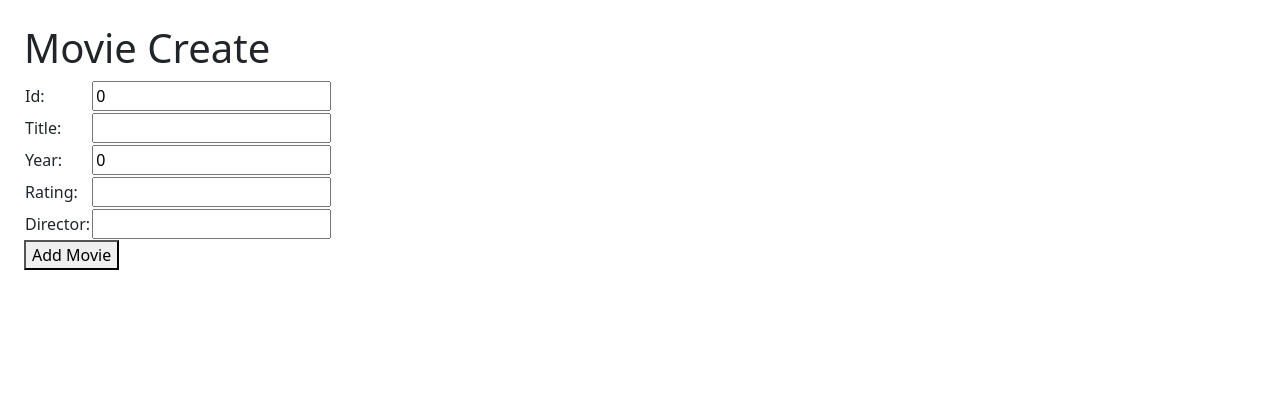
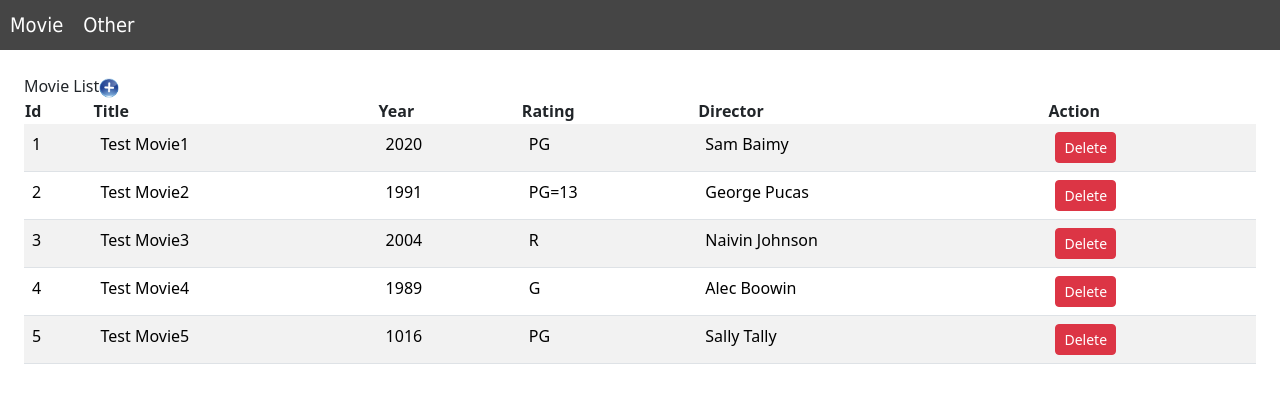
Before and after one commit to sean-blessing/bmdb-ng-20240819, an Angular app: page /movie-list in a window 1280 px wide. Before the commit this address led to /. Shown: the top 402 px of the page. Built offline with nearby package versions, Linux system fonts and the light colour scheme.

Commit message:
added routing

```diff
--- a/src/app/app-routing.module.ts
+++ b/src/app/app-routing.module.ts
@@ -1,7 +1,15 @@
 import { NgModule } from '@angular/core';
 import { RouterModule, Routes } from '@angular/router';
+import { MovieListComponent } from './feature/movie/movie-list/movie-list.component';
+import { MovieCreateComponent } from './feature/movie/movie-create/movie-create.component';
+import { NotFoundComponent } from './core/not-found/not-found.component';
 
-const routes: Routes = [];
+const routes: Routes = [
+  { path: '', redirectTo: '/movie-list', pathMatch: 'full'},
+  { path: 'movie-list', component: MovieListComponent},
+  { path: 'movie-create', component: MovieCreateComponent},
+  { path: '**', component: NotFoundComponent}
+];
 
 @NgModule({
   imports: [RouterModule.forRoot(routes)],
--- a/src/app/app.component.html
+++ b/src/app/app.component.html
@@ -1 +1,2 @@
-<app-movie-create></app-movie-create>
+<app-menu></app-menu>
+<router-outlet></router-outlet>
--- a/src/app/app.module.ts
+++ b/src/app/app.module.ts
@@ -6,12 +6,16 @@ import { AppComponent } from './app.component';
 import { MovieListComponent } from './feature/movie/movie-list/movie-list.component';
 import { MovieCreateComponent } from './feature/movie/movie-create/movie-create.component';
 import { FormsModule } from '@angular/forms';
+import { NotFoundComponent } from './core/not-found/not-found.component';
+import { MenuComponent } from './core/menu/menu.component';
 
 @NgModule({
   declarations: [
     AppComponent,
     MovieListComponent,
-    MovieCreateComponent
+    MovieCreateComponent,
+    NotFoundComponent,
+    MenuComponent
   ],
   imports: [
     BrowserModule,
--- /dev/null
+++ b/src/app/core/menu/menu.component.css
@@ -0,0 +1,30 @@
+nav {
+	width:100%;
+	background-color: #454545;
+	padding: 10px 0;
+
+}
+ul {
+	padding: 0;
+	margin: 0;
+}
+li {
+	display: inline-block;
+	text-align:center;
+	font-size: 20px;
+}
+a {
+	color: white;
+	text-decoration: none;
+	padding: 10px;
+	font-family: Tahoma;
+}
+
+a:hover {
+	background-color: black;
+}
+
+img {
+    max-width:4%;
+    max-height:4%;
+}
--- /dev/null
+++ b/src/app/core/menu/menu.component.html
@@ -0,0 +1,7 @@
+<nav>
+  <ul>
+    <li *ngFor="let mi of menuItems" title="{{ mi.tooltip }}">
+      <a routerLink="{{ mi.href }}">{{ mi.display }}</a>
+    </li>
+  </ul>
+</nav>
--- /dev/null
+++ b/src/app/core/menu/menu.component.ts
@@ -0,0 +1,19 @@
+import { Component, OnInit } from '@angular/core';
+import { MenuItem } from 'src/app/model/menu-item';
+
+@Component({
+  selector: 'app-menu',
+  templateUrl: './menu.component.html',
+  styleUrls: ['./menu.component.css'],
+})
+export class MenuComponent implements OnInit {
+  title: string = 'BMDB';
+  menuItems: MenuItem[] = [];
+
+  ngOnInit(): void {
+    this.menuItems = [
+      new MenuItem('Movie', '/movie-list', 'Movie List'),
+      new MenuItem('Other', '/dummy', 'Dummy Link'),
+    ];
+  }
+}
--- /dev/null
+++ b/src/app/core/not-found/not-found.component.html
@@ -0,0 +1,5 @@
+<div>
+  <h1>404 - Page Not Found</h1>
+  <p>Sorry, the page you are looking for does not exist.</p>
+  <a routerLink="/">Go back to Home</a>
+</div>
--- a/src/app/feature/movie/movie-list/movie-list.component.html
+++ b/src/app/feature/movie/movie-list/movie-list.component.html
@@ -1,5 +1,10 @@
 <div class="p-4">
-  <h1>{{ title }}</h1>
+  <section class="heading">
+    <span class="page-title font-weight-bold font-italic">{{ title }}</span>
+    <a routerLink="/movie-create">
+      <img width="20" height="20" src="assets/add-icon.png" title="Add New" />
+    </a>
+  </section>
   <table class="table table-striped table-hover">
     <thead>
       <th>Id</th>
--- a/src/app/feature/movie/movie-list/movie-list.component.ts
+++ b/src/app/feature/movie/movie-list/movie-list.component.ts
@@ -9,7 +9,6 @@ import { Movie } from 'src/app/model/movie';
 export class MovieListComponent {
   title: string = 'Movie List';
   movies: Movie[] | undefined;
-  newMovie: Movie = new Movie();
 
   ngOnInit(): void {
     this.movies = [
--- /dev/null
+++ b/src/app/model/menu-item.ts
@@ -0,0 +1,11 @@
+export class MenuItem {
+  display: string;
+  href: string;
+  tooltip: string;
+
+  constructor(display: string = '', href: string = '', tooltip: string = '') {
+    this.display = display;
+    this.href = href;
+    this.tooltip = tooltip;
+  }
+}
```
Also changed, not shown: src/app/core/not-found/not-found.component.ts (added, +10 -0 lines), src/app/core/not-found/not-found.component.css (added).
